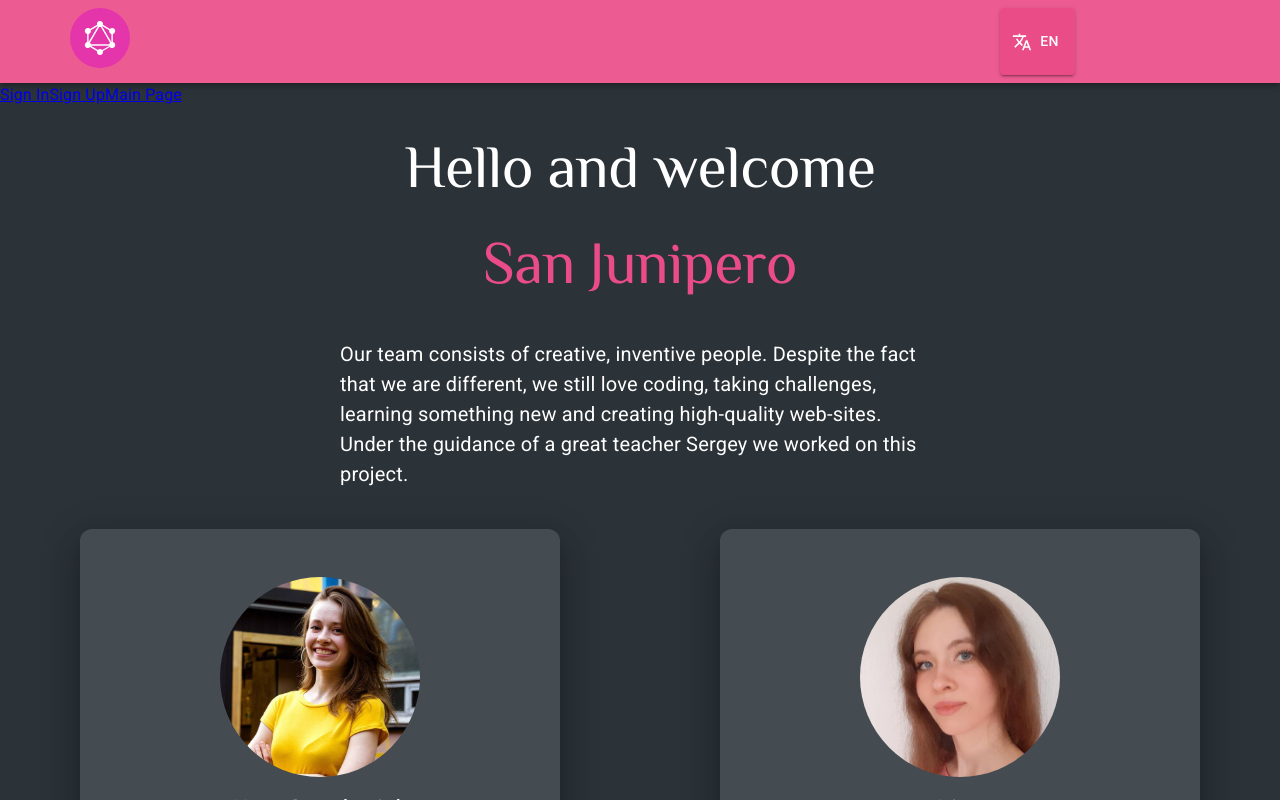
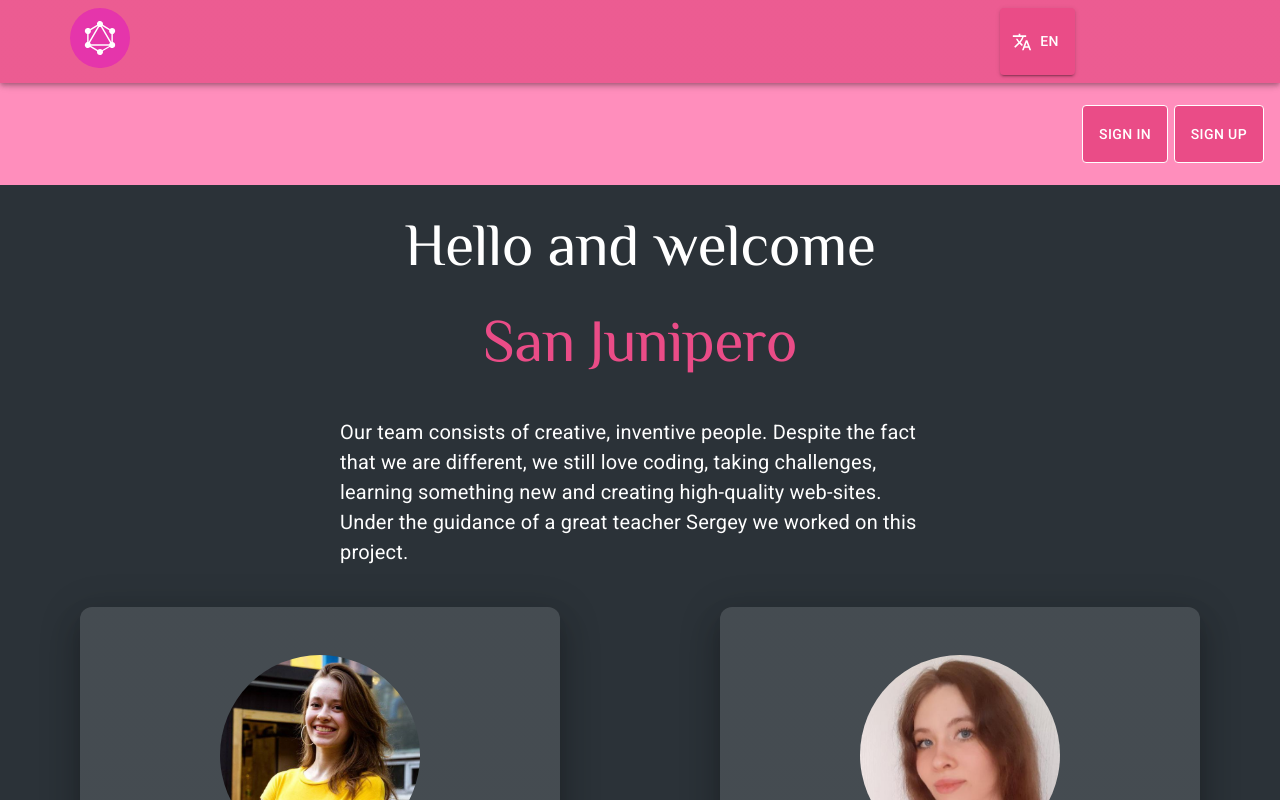
Before and after one commit to gentoosiast/graphiql-app, a React (Vite) app: page / in a window 1280 px wide. Shown: the top 800 px of the page. Built offline with nearby package versions, Linux system fonts and the light colour scheme; no server answers.

Commit message:
fix: add styles to nav, translate links, fix test

```diff
--- a/src/features/misc/routes/WelcomePage.tsx
+++ b/src/features/misc/routes/WelcomePage.tsx
@@ -1,13 +1,15 @@
 import type { JSX } from 'react';
-import { Link } from 'react-router-dom';
+import { Link as RouterLink } from 'react-router-dom';
 
-import { Avatar, Card, CardHeader, ListItem, Typography } from '@mui/material';
+import { Avatar, Box, Button, Card, CardHeader, ListItem, Typography } from '@mui/material';
 import { styled } from '@mui/material/styles';
 import { Stack } from '@mui/system';
 
 import { useI18NContext } from '@/contexts/i18n';
+import { AuthState, useAuth } from '@/features/auth';
 
 export const WelcomePage = (): JSX.Element => {
+  const { authState } = useAuth();
   const MemberText = styled('div')(() => ({
     alignItems: 'center',
     display: 'flex',
@@ -22,14 +24,62 @@ export const WelcomePage = (): JSX.Element => {
   return (
     <>
       <nav>
-        <Link state={{ formMode: 'login' }} to="/auth">
-          Sign In
-        </Link>
-        <Link state={{ formMode: 'register' }} to="/auth">
-          Sign Up
-        </Link>
-        <Link to="/main">Main Page</Link>
+        <Box
+          flexDirection={'row'}
+          sx={{ backgroundColor: 'primary.light', fontSize: 22, padding: 2, textAlign: 'right' }}
+        >
+          {authState === AuthState.NOT_AUTHENTICATED && (
+            <>
+              <Button
+                component={RouterLink}
+                state={{ formMode: 'login' }}
+                sx={{
+                  ':hover': {
+                    backgroundColor: 'background.paper',
+                  },
+                  backgroundColor: 'primary.main',
+                  border: 1,
+                  color: 'primary.contrastText',
+                  margin: 0.7,
+                  padding: 2,
+                  textDecoration: 'none',
+                }}
+                to="/auth"
+              >
+                {translate('signIn')}
+              </Button>
+              <Button
+                component={RouterLink}
+                state={{ formMode: 'register' }}
+                sx={{
+                  ':hover': {
+                    backgroundColor: 'background.paper',
+                  },
+                  backgroundColor: 'primary.main',
+                  border: 1,
+                  color: 'primary.contrastText',
+                  padding: 2,
+                  textDecoration: 'none',
+                }}
+                to="/auth"
+              >
+                {translate('signUp')}
+              </Button>
+            </>
+          )}
+          {authState === AuthState.AUTHENTICATED && (
+            <Button
+              component={RouterLink}
+              sx={{ textDecoration: 'none' }}
+              to="/main"
+              variant="outlined"
+            >
+              Main Page
+            </Button>
+          )}
+        </Box>
       </nav>
+
       <Stack alignItems="center" justifyContent="center">
         <Typography component="h1" sx={{ margin: 3 }} variant="h2">
           {translate('welcome')}
```
Also changed, not shown: 1 other file (tests, documents, lock files or other folders).
